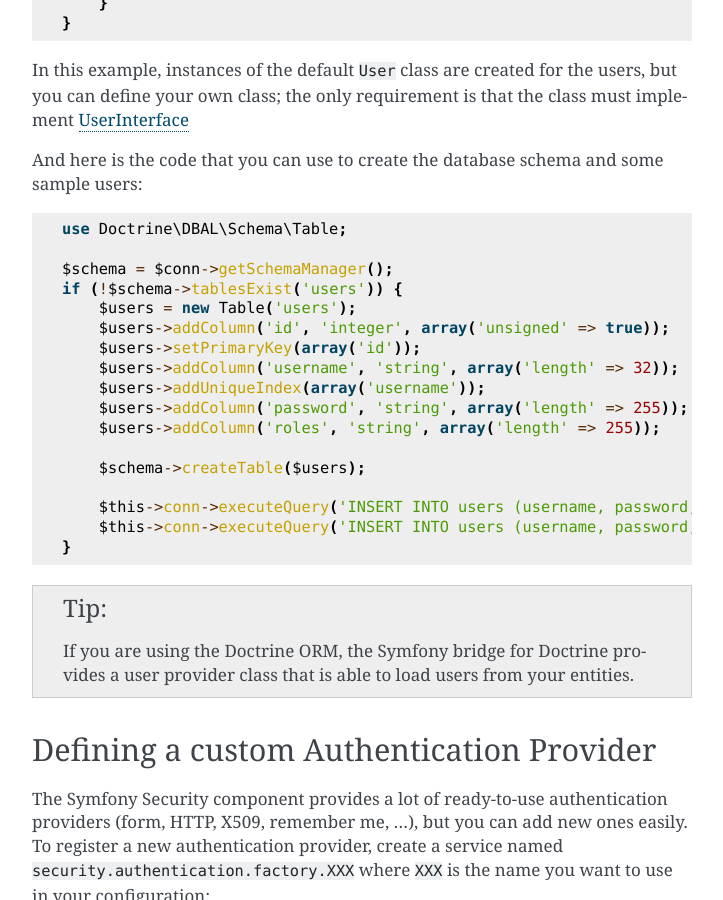
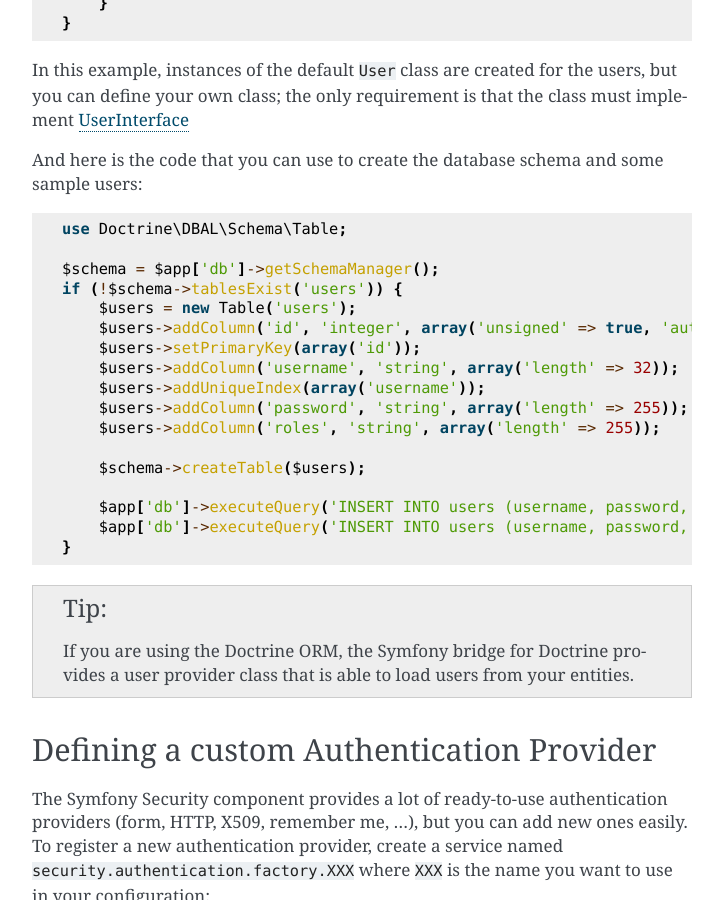
Before and after one commit to silexphp/Silex, a Sphinx documentation site: the page built from doc/providers/security.rst, in a window 1280 px wide and 900 px high, scrolled down 9105 px. Shown: the whole window, without its empty margins (388-1111 px from the left). Built offline with Sphinx 7.4.7, drawn with Linux system fonts in a browser that asks for light colours.

Commit message:
Use $app['db'] instead of $conn and add autoinc
`$conn` is not `$this->conn`and is identical to `$app['db'].
Moreover, column `id` must be auto-increment.

```diff
--- a/doc/providers/security.rst
+++ b/doc/providers/security.rst
@@ -453,10 +453,10 @@
 
     use Doctrine\DBAL\Schema\Table;
 
-    $schema = $conn->getSchemaManager();
+    $schema = $app['db']->getSchemaManager();
     if (!$schema->tablesExist('users')) {
         $users = new Table('users');
-        $users->addColumn('id', 'integer', array('unsigned' => true));
+        $users->addColumn('id', 'integer', array('unsigned' => true, 'autoincrement' => true));
         $users->setPrimaryKey(array('id'));
         $users->addColumn('username', 'string', array('length' => 32));
         $users->addUniqueIndex(array('username'));
@@ -465,8 +465,8 @@
 
         $schema->createTable($users);
 
-        $this->conn->executeQuery('INSERT INTO users (username, password, roles) VALUES ("fabien", "5FZ2Z8QIkA7UTZ4BYkoC+GsReLf569mSKDsfods6LYQ8t+a8EW9oaircfMpmaLbPBh4FOBiiFyLfuZmTSUwzZg==", "ROLE_USER")');
-        $this->conn->executeQuery('INSERT INTO users (username, password, roles) VALUES ("admin", "5FZ2Z8QIkA7UTZ4BYkoC+GsReLf569mSKDsfods6LYQ8t+a8EW9oaircfMpmaLbPBh4FOBiiFyLfuZmTSUwzZg==", "ROLE_ADMIN")');
+        $app['db']->executeQuery('INSERT INTO users (username, password, roles) VALUES ("fabien", "5FZ2Z8QIkA7UTZ4BYkoC+GsReLf569mSKDsfods6LYQ8t+a8EW9oaircfMpmaLbPBh4FOBiiFyLfuZmTSUwzZg==", "ROLE_USER")');
+        $app['db']->executeQuery('INSERT INTO users (username, password, roles) VALUES ("admin", "5FZ2Z8QIkA7UTZ4BYkoC+GsReLf569mSKDsfods6LYQ8t+a8EW9oaircfMpmaLbPBh4FOBiiFyLfuZmTSUwzZg==", "ROLE_ADMIN")');
     }
 
 .. tip::
```
